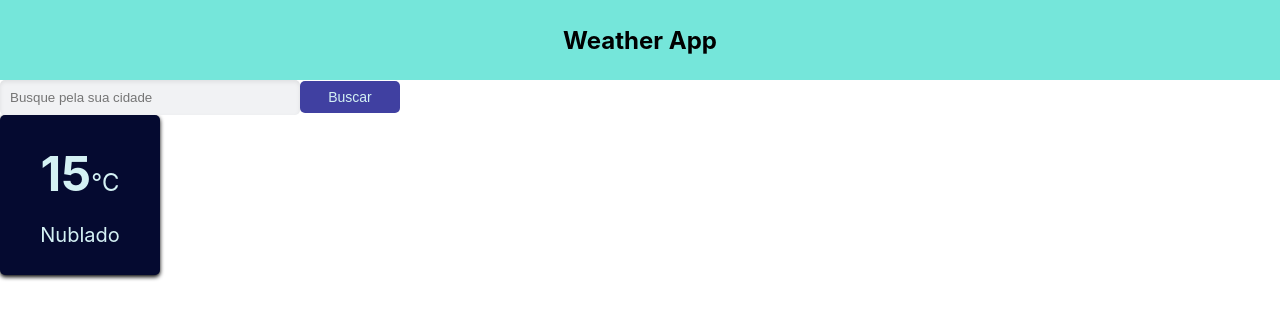
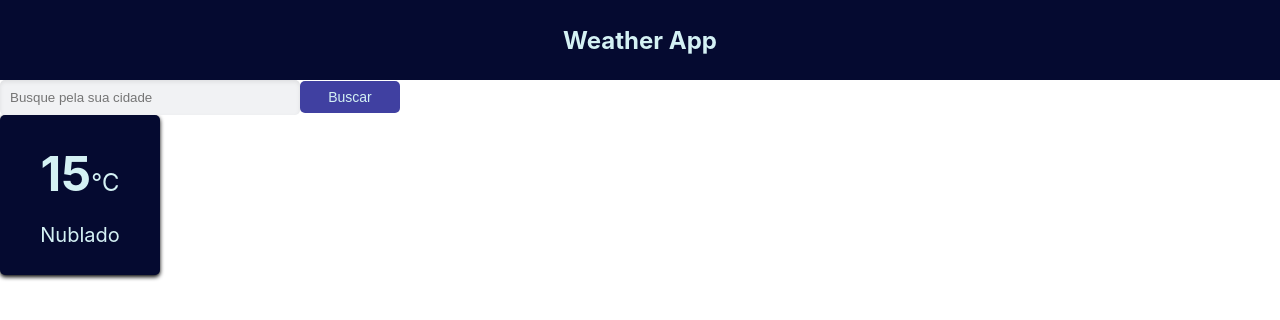
Before and after one commit to afpp3/weather-music, a Next.js app: page / in a window 1280 px wide. Shown: the top 320 px of the page. Built offline with nearby package versions, Linux system fonts and the light colour scheme.

Commit message:
change header style

```diff
--- a/src/components/Header/styles.ts
+++ b/src/components/Header/styles.ts
@@ -5,7 +5,8 @@ export const Wrapper = styled.header`
   align-items: center;
   justify-content: center;
   height: 8rem;
-  background-color: #75e6da;
+  background-color: #050a30;
+  color: #d4f1f4;
 `
 
 export const Title = styled.h1``
```
